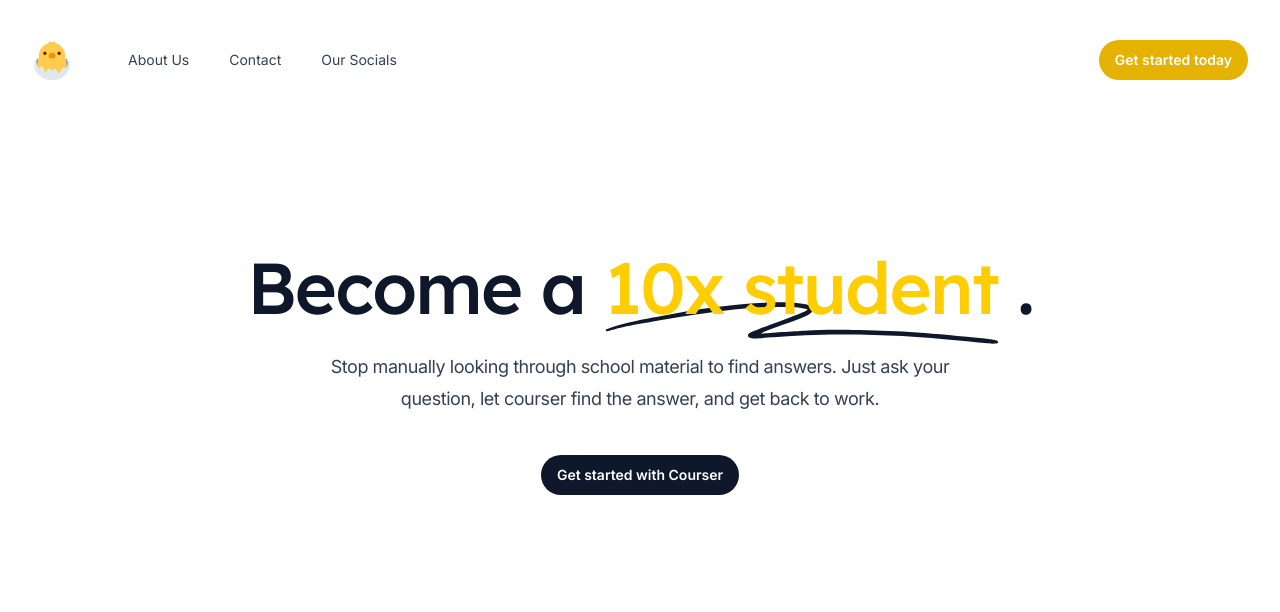
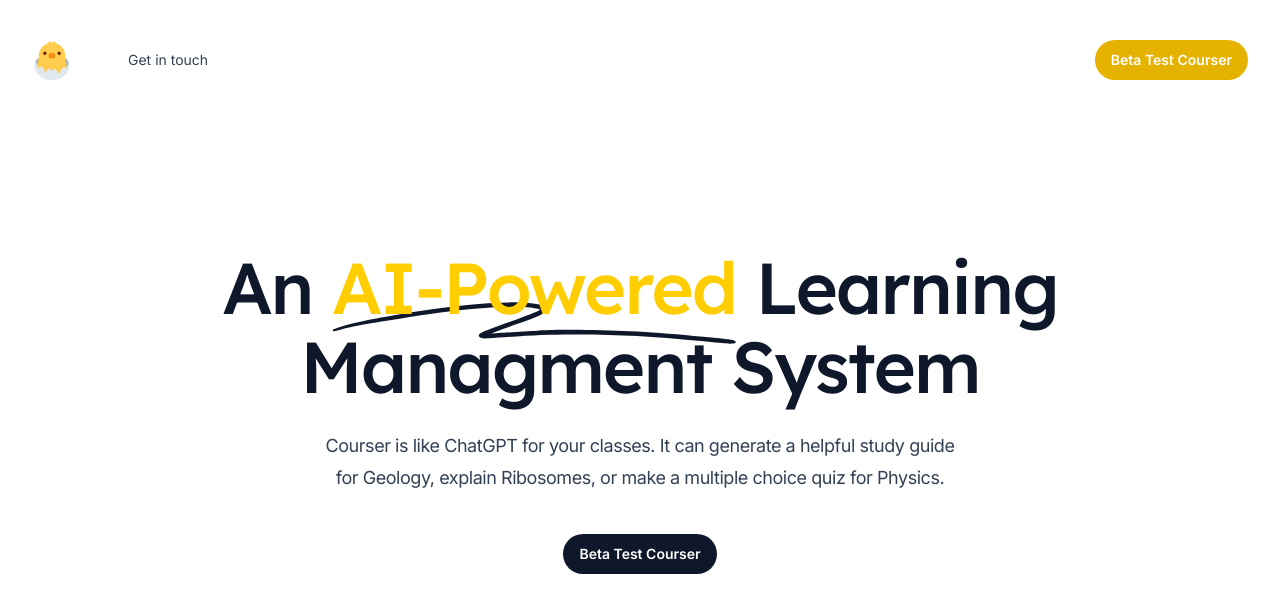
Before and after one commit to GautamSharda/courser, a Next.js app in the folder client/: page / in a window 1280 px wide. Shown: the top 612 px of the page. Built offline with nearby package versions, Linux system fonts and the light colour scheme.

Commit message:
landing page

```diff
--- a/client/src/components/Header.jsx
+++ b/client/src/components/Header.jsx
@@ -94,6 +94,16 @@ function MobileNavigation() {
   )
 }
 
+const enterpriseLetsChat = () => {
+  const recipient = "patrick.123.foster@gmail.com"
+  const subject = encodeURIComponent("Hello 👋");
+  const body = encodeURIComponent(
+    "Hey Patrick,\n\nI'd love to hear more about Courser!"
+  );
+  const mailtoLink = `mailto:${recipient}?subject=${subject}&body=${body}`;
+  window.open(mailtoLink, "_blank");
+}
+
 export function Header() {
   return (
     <header className="py-10">
@@ -110,7 +120,11 @@ export function Header() {
               />
             </Link>
             <div className="hidden md:flex md:gap-x-6">
-              <a href="https://www.patrickrfoster.com" target='_blank'
+            <a onClick={enterpriseLetsChat}
+                className="inline-block rounded-lg px-2 py-1 text-sm text-slate-700 hover:bg-slate-100 hover:text-slate-900">
+                Get in touch
+              </a>
+              {/* <a href="https://www.patrickrfoster.com" target='_blank'
                 className="inline-block rounded-lg px-2 py-1 text-sm text-slate-700 hover:bg-slate-100 hover:text-slate-900">
                   About Us
               </a>
@@ -121,7 +135,7 @@ export function Header() {
               <a href="https://twitter.com/gautam_sharda_" target='_blank'
                 className="inline-block rounded-lg px-2 py-1 text-sm text-slate-700 hover:bg-slate-100 hover:text-slate-900">
                   Our Socials
-              </a>
+              </a> */}
             </div>
           </div>
           <div className="flex items-center gap-x-5 md:gap-x-8">
@@ -130,7 +144,7 @@ export function Header() {
             </div>
             <Button href="/home" color="iowaYellow">
               <span>
-                Get started <span className="hidden lg:inline">today</span>
+                Beta Test <span className="hidden lg:inline">Courser</span>
               </span>
             </Button>
             <div className="-mr-1 md:hidden">
--- a/client/src/components/Hero.jsx
+++ b/client/src/components/Hero.jsx
@@ -7,7 +7,7 @@ export function Hero() {
   return (
     <Container className="pb-16 pt-20 text-center lg:pt-32">
       <h1 className="mx-auto max-w-4xl font-display text-5xl font-medium tracking-tight text-slate-900 sm:text-7xl">
-        Become a{' '}
+        An{' '}
         <span className="relative whitespace-nowrap text-iowaYellow">
           <svg
             aria-hidden="true"
@@ -17,15 +17,15 @@ export function Hero() {
           >
             <path d="M203.371.916c-26.013-2.078-76.686 1.963-124.73 9.946L67.3 12.749C35.421 18.062 18.2 21.766 6.004 25.934 1.244 27.561.828 27.778.874 28.61c.07 1.214.828 1.121 9.595-1.176 9.072-2.377 17.15-3.92 39.246-7.496C123.565 7.986 157.869 4.492 195.942 5.046c7.461.108 19.25 1.696 19.17 2.582-.107 1.183-7.874 4.31-25.75 10.366-21.992 7.45-35.43 12.534-36.701 13.884-2.173 2.308-.202 4.407 4.442 4.734 2.654.187 3.263.157 15.593-.78 35.401-2.686 57.944-3.488 88.365-3.143 46.327.526 75.721 2.23 130.788 7.584 19.787 1.924 20.814 1.98 24.557 1.332l.066-.011c1.201-.203 1.53-1.825.399-2.335-2.911-1.31-4.893-1.604-22.048-3.261-57.509-5.556-87.871-7.36-132.059-7.842-23.239-.254-33.617-.116-50.627.674-11.629.54-42.371 2.494-46.696 2.967-2.359.259 8.133-3.625 26.504-9.81 23.239-7.825 27.934-10.149 28.304-14.005.417-4.348-3.529-6-16.878-7.066Z" />
           </svg>
-          <span className="relative">10x student</span>
-        </span>{' '}
-        .
+          <span className="relative">AI-Powered</span>
+        </span>
+        {' '}Learning Managment System
       </h1>
       <p className="mx-auto mt-6 max-w-2xl text-lg tracking-tight text-slate-700">
-        Stop manually looking through school material to find answers. Just ask your question, let courser find the answer, and get back to work.
+      Courser is like ChatGPT for your classes. It can generate a helpful study guide for Geology, explain Ribosomes, or make a multiple choice quiz for Physics.
       </p>
       <div className="mt-10 flex justify-center gap-x-6">
-        <Button href="/home">Get started with Courser</Button>
+        <Button href="/home">Beta Test Courser</Button>
       </div>
     </Container>
   )
```
